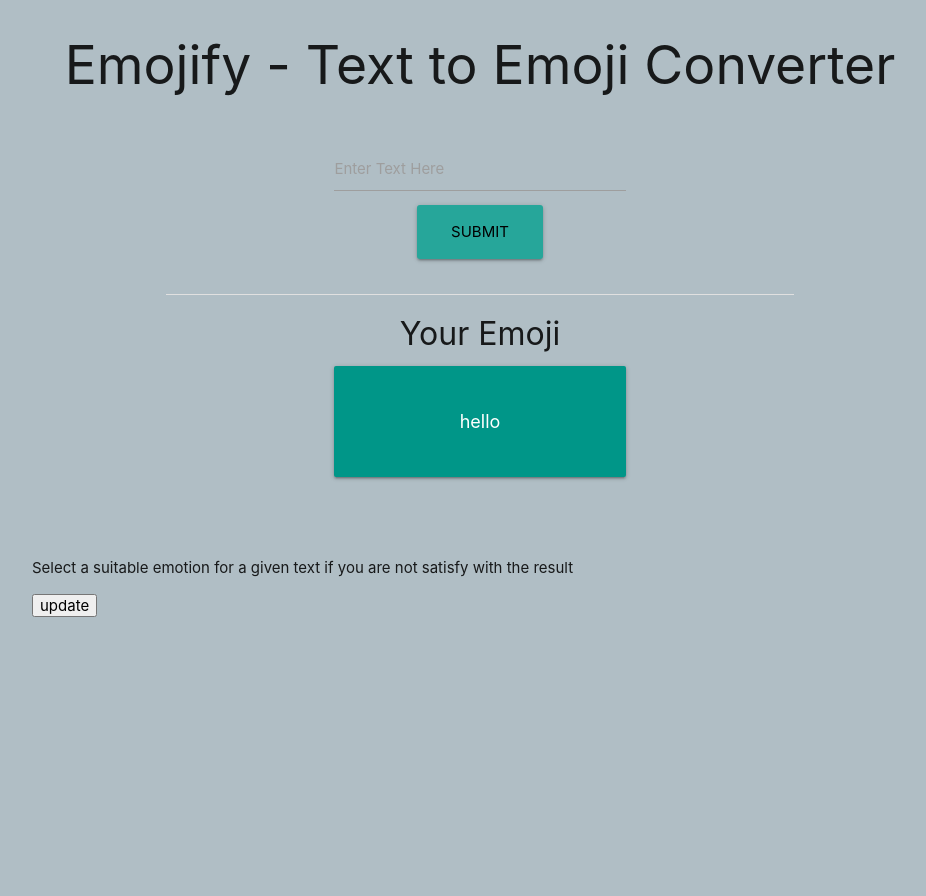
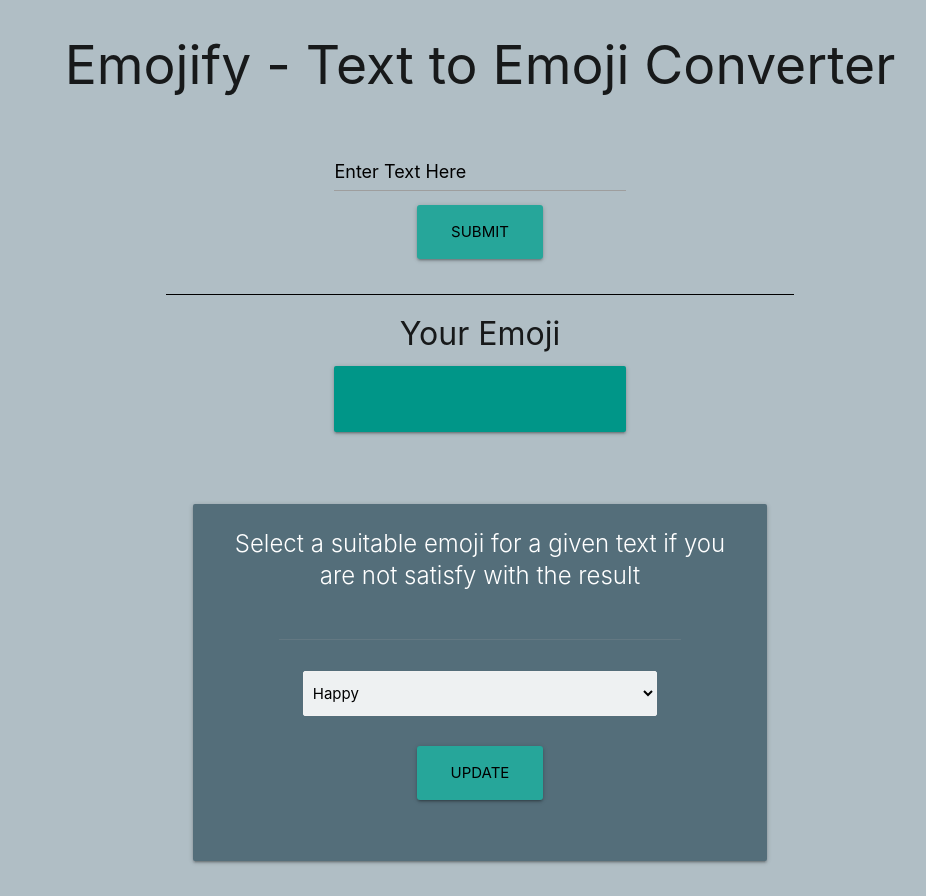
Before and after one commit to Shubby98/Emojify, a Flask app: page / in a window 1280 px wide. Shown: the whole page, without its empty margins (160-1086 px from the left). Before the commit the page ends 617 px from the top, so only its background shows below. Run offline with Flask 2, Linux system fonts and the light colour scheme; parts of the project's set-up code (start-up, migrations or seed data) failed here and were passed over; some libraries are stand-ins or nearby versions.

Commit message:
UI modification complete

```diff
--- a/templates/home.html
+++ b/templates/home.html
@@ -83,14 +83,14 @@
                 <div class="col s3 m3"></div>
                 <div class="input-field col s6 m6 center-align">
                     <textarea id="inputtext" name="name" class="materialize-textarea"></textarea>
-                    <label>Enter Text Here</label>
+                    <label style="font-size: larger; color:black ;">Enter Text Here</label>
                     <input id="sbt_btn" value="submit" class="waves-effect waves-light btn-large" type="submit">
                     </input>
                 </div>
                 <div class="col s3 m3"></div>
             </div>
 
-            <div class="divider"></div>
+            <div class="divider black"></div>
             <div class="row center-align section">
                 <div class="col s3 m3 l3"></div>
                 <div class="col s6 m6 l6">
@@ -100,16 +100,29 @@
 
                     <div class="card-panel teal">
                         <div class="card-action center-align">
-                            <span class="white-text "><p id="pred" style="font-size: 18px;"> hello</p></span>
+                            <span class="white-text "><p id="pred" style="font-size: 18px;">    </p></span>
                         </div>
+
                     </div>
                 </div>
                 <div class="s3 m3"></div>
             </div>
+
         </div>
 
-        <p>Select a suitable emotion for a given text if you are not satisfy with the result</p>
-        <select name="actual_emoji" id="emoji">
+        <div class="row">
+            <div class="col s2 m2 l2"></div>
+            <div class="col s8 m8 l8">
+                <div class="card blue-grey darken-1">
+                    <div class="card-content white-text center-align">
+                        <span class="card-title" style="font-size: xx-larger;">
+                        <p>Select a suitable emoji for a given text if you are not satisfy with the result</p>
+                        </span>
+                    </div>
+                    <div class="container section">
+                        <div class="card-action section">
+                            <div class="section center-align">
+                                <select class="browser-default" name="actual_emoji" id="emoji">
                                 <option value="happy">Happy</option>
                                 <option value="fear">Fear</option>
                                 <option value="anger">Anger</option>
@@ -118,8 +131,20 @@
                                 <option value="shame">Shame</option>
                                 <option value="guilt">Guilt</option>
                                 </select>
-        <input id="upd_btn" type="submit" value="update">
+                            </div>
+                            <div class="section center-align">
+                                <input class="waves-effect waves-light btn-large" id="upd_btn" type="submit" value="update">
                                 <p id="response"></p>
+                            </div>
+
+                        </div>
+
+                    </div>
+                </div>
+            </div>
+            <div class="col s2 m2 l2"></div>
+        </div>
+
         <!--<div class="container section">
 
             <div class="row">
```
Lines whose indentation alone changed are shown as unchanged.
